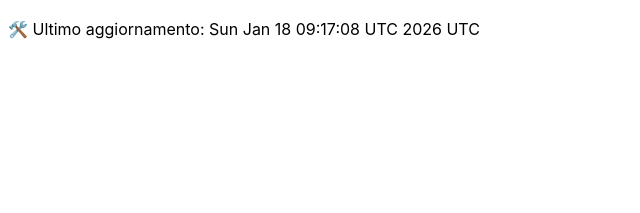
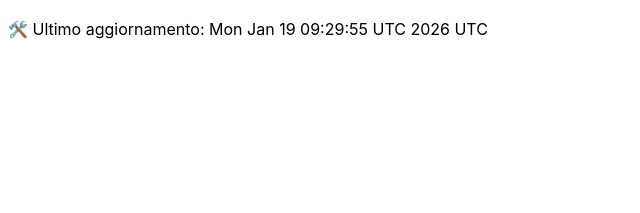
Before and after one commit to DanteTrb/DanteTrb.github.io, a Jekyll site: the page built from badges.md, in a window 1280 px wide. Shown: the top 213 px of the page, without its empty margins (0-640 px from the left). Built offline with Jekyll 4.4.1, drawn with Linux system fonts in a browser that asks for light colours; our own code applies the rules of GitHub Pages for plain Markdown files.

Commit message:
🛠️ Aggiornamento automatico badge

```diff
--- a/badges.md
+++ b/badges.md
@@ -1 +1 @@
-🛠️ Ultimo aggiornamento: Sun Jan 18 09:17:08 UTC 2026 UTC
+🛠️ Ultimo aggiornamento: Mon Jan 19 09:29:55 UTC 2026 UTC
```
